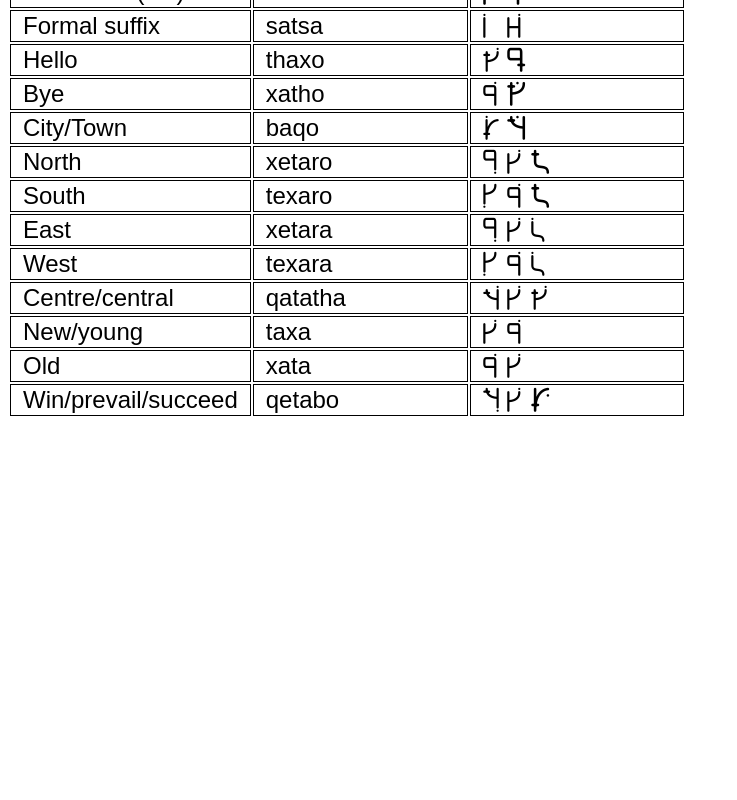
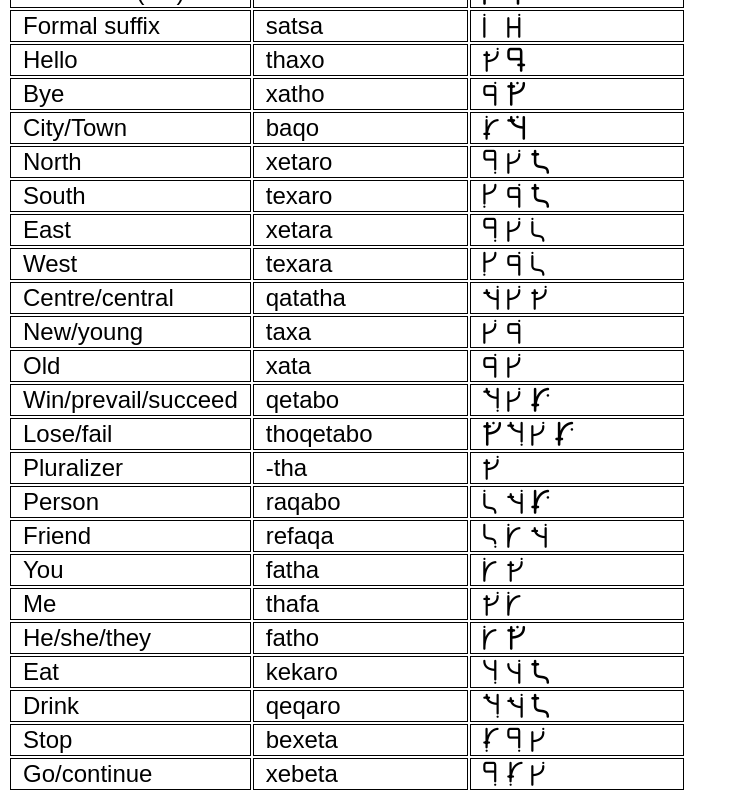
Before and after one commit to pid-j/pid-j.github.io, a plain HTML site: page lesorei.html in a window 1280 px wide. Shown: the part 1480-2280 px from the top of the page, without its empty margins (0-737 px from the left). Before the commit the page ends 1906 px from the top, so only its background shows below. Drawn offline with Linux system fonts and the light colour scheme.

Commit message:
enaaaaaaaa

```diff
--- a/lesorei.html
+++ b/lesorei.html
@@ -288,6 +288,61 @@
                 <td>qetabo</td>
                 <td f>IX3</td>
             </tr>
+            <tr>
+                <td>Lose/fail</td>
+                <td>thoqetabo</td>
+                <td f>VIX3</td>
+            </tr>
+            <tr>
+                <td>Pluralizer</td>
+                <td>-tha</td>
+                <td f>T</td>
+            </tr>
+            <tr>
+                <td>Person</td>
+                <td>raqabo</td>
+                <td f>LH3</td>
+            </tr>
+            <tr>
+                <td>Friend</td>
+                <td>refaqa</td>
+                <td f>M5H</td>
+            </tr>
+            <tr>
+                <td>You</td>
+                <td>fatha</td>
+                <td f>5T</td>
+            </tr>
+            <tr>
+                <td>Me</td>
+                <td>thafa</td>
+                <td f>T5</td>
+            </tr>
+            <tr>
+                <td>He/she/they</td>
+                <td>fatho</td>
+                <td f>5V</td>
+            </tr>
+            <tr>
+                <td>Eat</td>
+                <td>kekaro</td>
+                <td f>A9N</td>
+            </tr>
+            <tr>
+                <td>Drink</td>
+                <td>qeqaro</td>
+                <td f>IHN</td>
+            </tr>
+            <tr>
+                <td>Stop</td>
+                <td>bexeta</td>
+                <td f>2gX</td>
+            </tr>
+            <tr>
+                <td>Go/continue</td>
+                <td>xebeta</td>
+                <td f>g2X</td>
+            </tr>
         </tbody>
     </table>
 </body>
```
